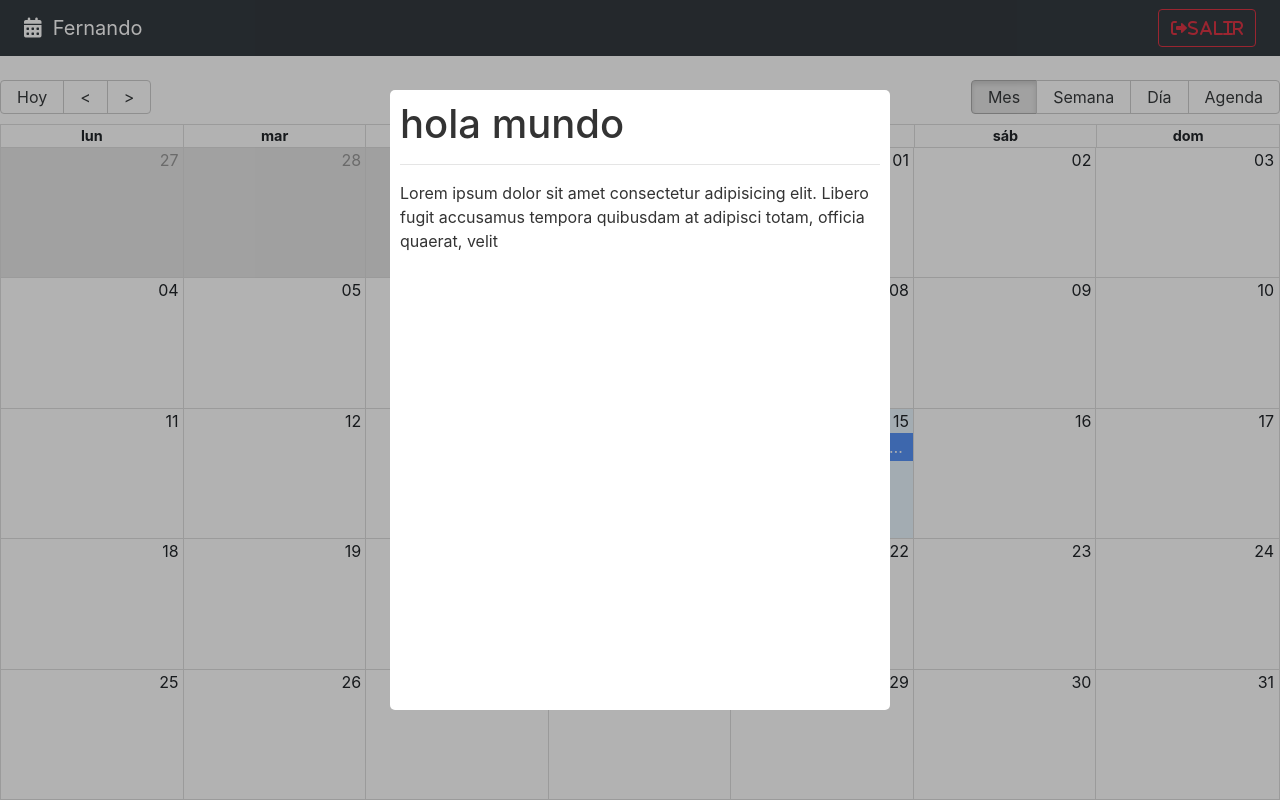
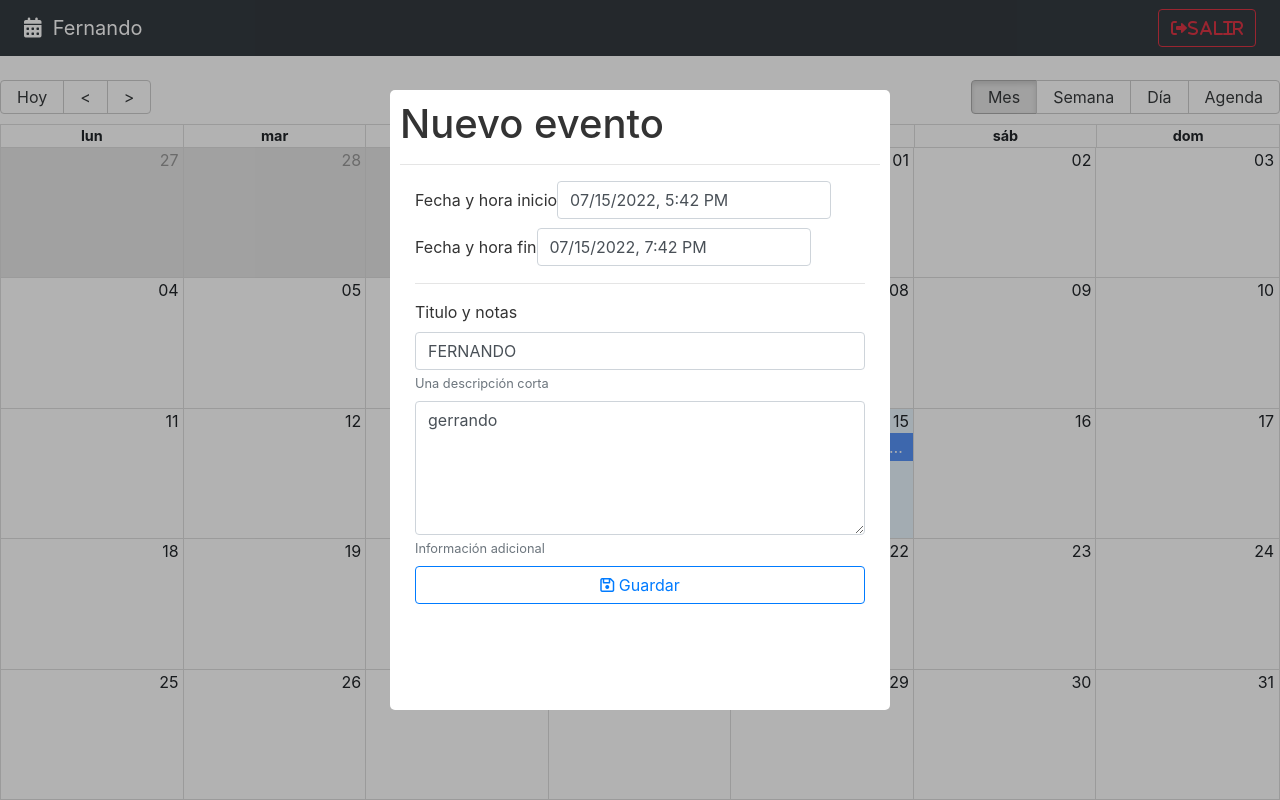
Before and after one commit to thedraxx/MERN-Calendar, a React (Vite) app: page / in a window 1280 px wide. Built offline with nearby package versions, Linux system fonts and the light colour scheme.

Commit message:
contenido del modal

```diff
--- a/package.json
+++ b/package.json
@@ -12,6 +12,7 @@
     "date-fns": "^2.28.0",
     "react": "^18.2.0",
     "react-big-calendar": "^1.4.2",
+    "react-datepicker": "^4.8.0",
     "react-dom": "^18.2.0",
     "react-modal": "^3.15.1",
     "react-router-dom": "6"
--- a/src/calendar/components/CalendarModal.jsx
+++ b/src/calendar/components/CalendarModal.jsx
@@ -1,8 +1,10 @@
+import { addHours } from "date-fns";
 import React, { useState } from "react";
 import Modal from "react-modal";
+import DatePicker from "react-datepicker";
+import "react-datepicker/dist/react-datepicker.css";
 
 // Modal Que se superpone en la pantalla del calendario
-
 const customStyles = {
   content: {
     top: "50%",
@@ -19,6 +21,30 @@
 export const CalendarModal = () => {
   const [isOpen, setIsOpen] = useState(true);
 
+  // Formulario
+  const [formValues, setFormValues] = useState({
+    title: "FERNANDO",
+    notes: "gerrando",
+    start: new Date(),
+    end: addHours(new Date(), 2),
+  });
+
+  // Manejo de los campos del formulario
+  const onInputChange = ({ target }) => {
+    setFormValues({
+      ...formValues,
+      [target.name]: target.value,
+    });
+  };
+
+  // Manejo de la fecha
+  const onDateChange = (event, changing) => {
+    setFormValues({
+      ...formValues,
+      [changing]: event,
+    });
+  };
+
   // Ceirra el modal
   const onCloseModal = () => {
     console.log("cerrando modal");
@@ -26,6 +52,7 @@
   };
 
   return (
+    // Modal que se superpone en la pantalla del calendario
     <Modal
       isOpen={isOpen}
       onRequestClose={onCloseModal}
@@ -34,12 +61,68 @@
       overlayClassName={"modal-fondo"}
       closeTimeoutMS={200}
     >
-      <h1>hola mundo</h1>
+      {/* Contenido del modal */}
+      <h1> Nuevo evento </h1>
       <hr />
-      <p>
-        Lorem ipsum dolor sit amet consectetur adipisicing elit. Libero fugit
-        accusamus tempora quibusdam at adipisci totam, officia quaerat, velit
-      </p>
+      <form className="container">
+        <div className="form-group mb-2">
+          <label>Fecha y hora inicio</label>
+          <DatePicker
+            selected={formValues.start}
+            className="form-control"
+            onChange={(event) => onDateChange(event, "start")}
+            dateFormat="Pp"
+          />
+        </div>
+
+        <div className="form-group mb-2">
+          <label>Fecha y hora fin</label>
+          <DatePicker
+            minDate={formValues.start}
+            selected={formValues.end}
+            className="form-control"
+            onChange={(event) => onDateChange(event, "end")}
+            dateFormat="Pp"
+          />
+        </div>
+
+        <hr />
+        <div className="form-group mb-2">
+          <label>Titulo y notas</label>
+          <input
+            type="text"
+            className="form-control"
+            placeholder="Título del evento"
+            name="title"
+            autoComplete="off"
+            value={formValues.title}
+            onChange={onInputChange}
+          />
+          <small id="emailHelp" className="form-text text-muted">
+            Una descripción corta
+          </small>
+        </div>
+
+        <div className="form-group mb-2">
+          <textarea
+            type="text"
+            className="form-control"
+            placeholder="Notas"
+            rows="5"
+            name="notes"
+            value={formValues.notes}
+            onChange={onInputChange}
+          ></textarea>
+          <small id="emailHelp" className="form-text text-muted">
+            Información adicional
+          </small>
+        </div>
+
+        <button type="submit" className="btn btn-outline-primary btn-block">
+          <i className="far fa-save"></i>
+          <span> Guardar</span>
+        </button>
+      </form>
     </Modal>
   );
 };
```
Also changed, not shown: 2 other files (tests, documents, lock files or other folders).
